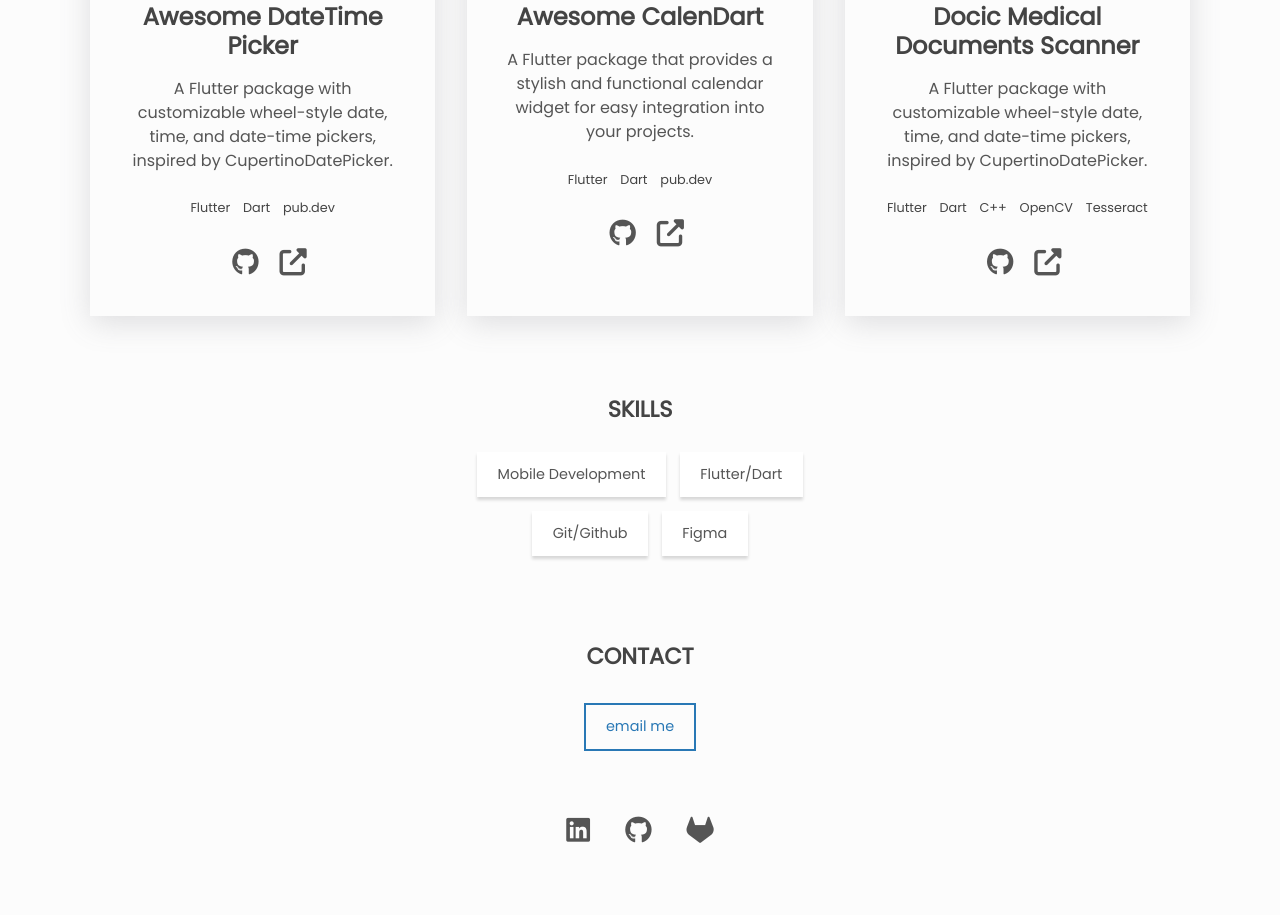
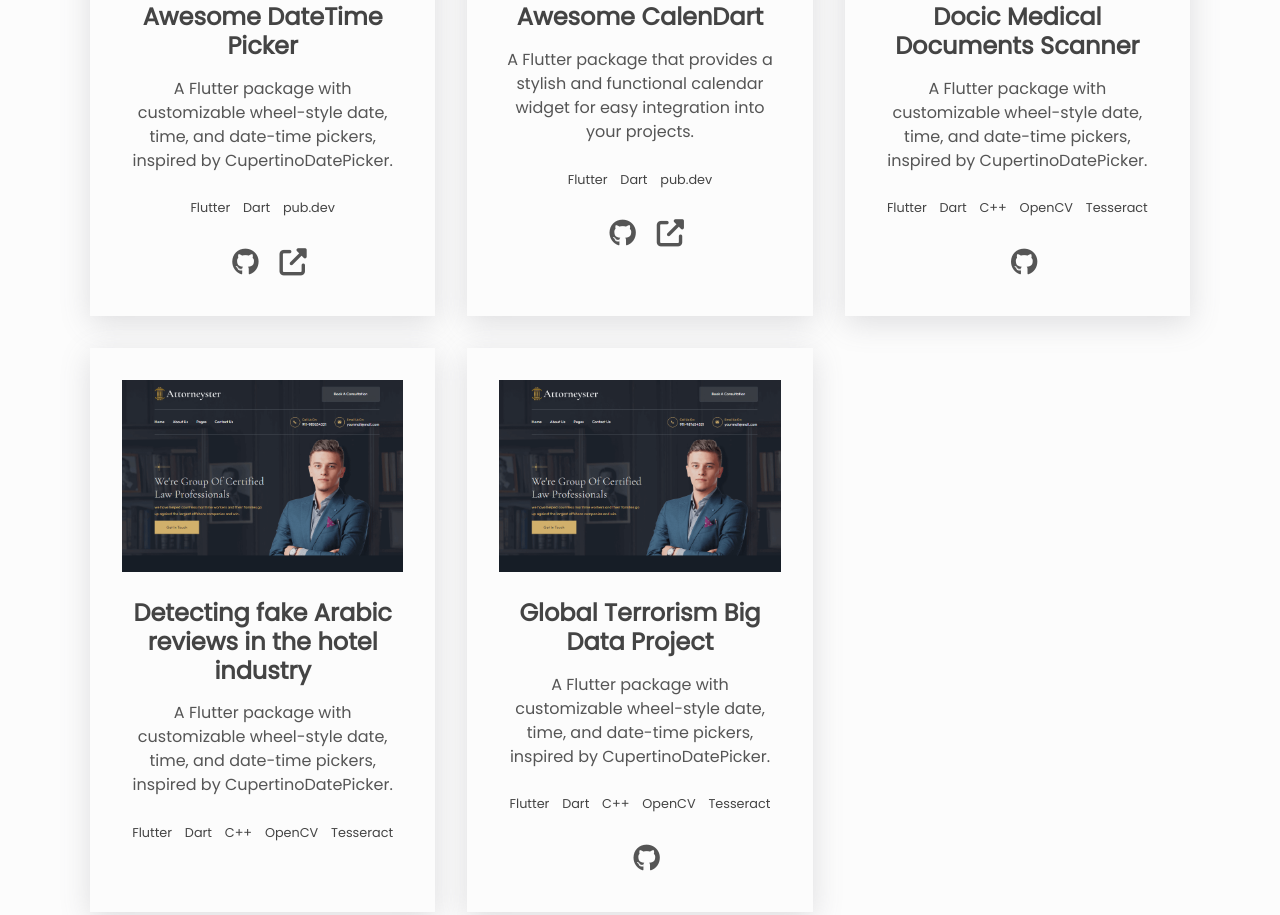
Before and after one commit to inesachour/inesachour.github.io, a plain HTML site: page index.html in a window 1280 px wide. Shown: the part 1056-1971 px from the top of the page. Drawn offline with Linux system fonts and the light colour scheme.

Commit message:
projects

```diff
--- a/index.html
+++ b/index.html
@@ -146,13 +146,41 @@
             <li class="project-stack-item">OpenCV</li>
             <li class="project-stack-item">Tesseract</li>
           </ul>
-          <a href="https://github.com/inesachour/awesome_datetime_picker" aria-label="source code"
+          <a href="https://github.com/inesachour/docic_scanner_sdk_upgraded" aria-label="source code"
             class="link link--icon" target="_blank" rel="noopener noreferrer">
             <i aria-hidden="true" class="fab fa-github"></i>
           </a>
-          <a href="https://pub.dev/packages/awesome_datetime_picker" aria-label="live preview" class="link link--icon"
+        </div>
+
+        <div class="project">
+          <img src="img/project-img6.png" alt="Project Image" class="project-image">
+          <h3>Detecting fake Arabic reviews in the hotel industry</h3>
+          <p class="project-description">A Flutter package with customizable wheel-style date, time, and date-time
+            pickers, inspired by CupertinoDatePicker.</p>
+          <ul class="project-stack">
+            <li class="project-stack-item">Flutter</li>
+            <li class="project-stack-item">Dart</li>
+            <li class="project-stack-item">C++</li>
+            <li class="project-stack-item">OpenCV</li>
+            <li class="project-stack-item">Tesseract</li>
+          </ul>
+        </div>
+
+        <div class="project">
+          <img src="img/project-img6.png" alt="Project Image" class="project-image">
+          <h3>Global Terrorism Big Data Project</h3>
+          <p class="project-description">A Flutter package with customizable wheel-style date, time, and date-time
+            pickers, inspired by CupertinoDatePicker.</p>
+          <ul class="project-stack">
+            <li class="project-stack-item">Flutter</li>
+            <li class="project-stack-item">Dart</li>
+            <li class="project-stack-item">C++</li>
+            <li class="project-stack-item">OpenCV</li>
+            <li class="project-stack-item">Tesseract</li>
+          </ul>
+          <a href="https://github.com/inesachour/BigData_Project" aria-label="source code" class="link link--icon"
             target="_blank" rel="noopener noreferrer">
-            <i aria-hidden="true" class="fas fa-external-link-alt"></i>
+            <i aria-hidden="true" class="fab fa-github"></i>
           </a>
         </div>
 
```
